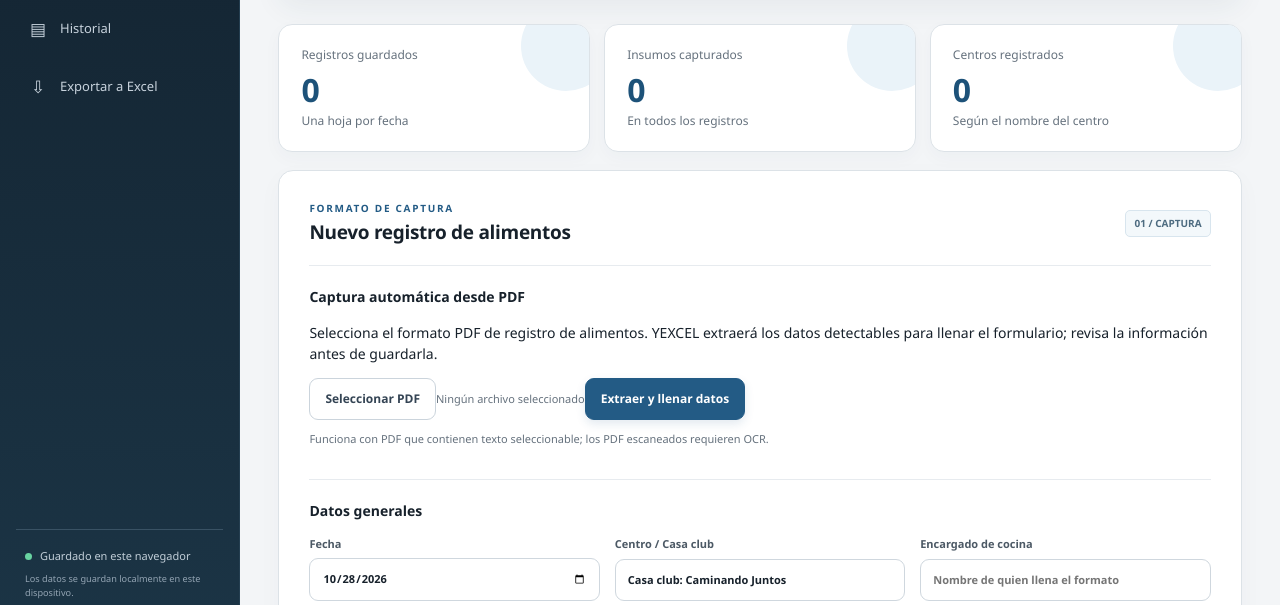
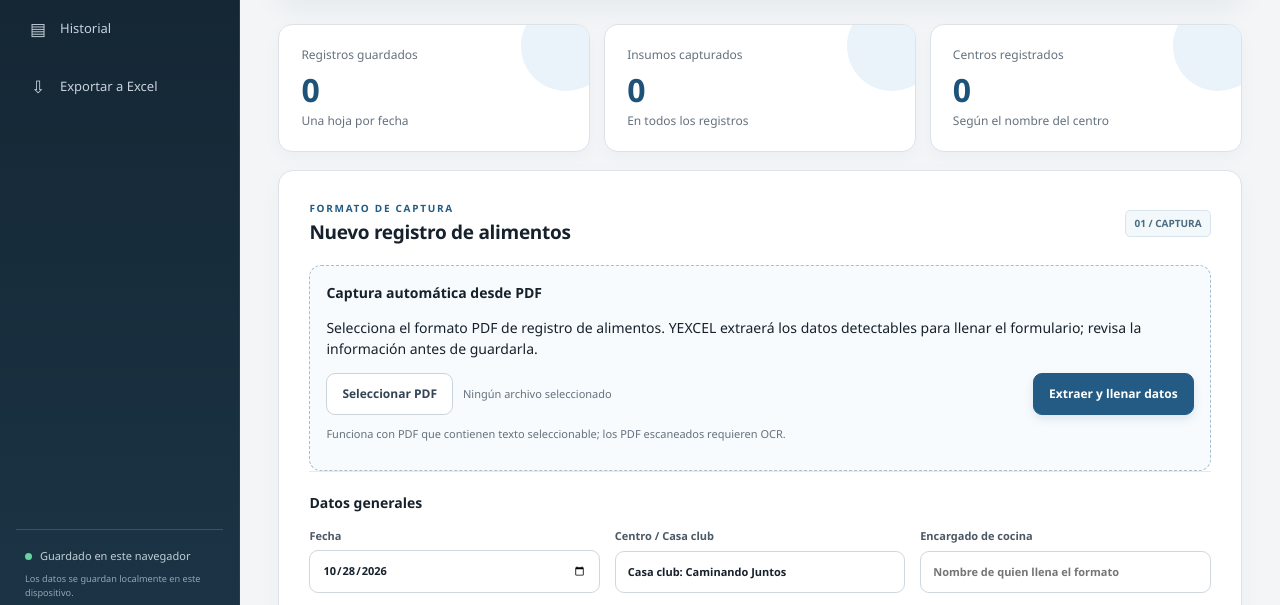
Before and after one commit to JEEM244/YEXCEL, a website with bundled scripts: page index.html in a window 1280 px wide. Shown: the part 173-778 px from the top of the page. Built offline with nearby package versions, Linux system fonts and the light colour scheme.

Commit message:
Style PDF import controls

```diff
--- a/css/food-log.css
+++ b/css/food-log.css
@@ -51,3 +51,11 @@
 .mobile-only{display:none}
 @media(min-width:1000px){.item-groups{grid-template-columns:repeat(2,minmax(0,1fr));align-items:start}.paper-table[data-category="abarrotes"]{grid-row:span 2}}
 @media(max-width:600px){.paper-columns{grid-template-columns:minmax(0,1fr) 62px 74px}.paper-columns span{padding:7px 5px}.paper-row{grid-template-columns:minmax(0,1fr) 62px 74px}.paper-row .line-description{padding:7px 5px;font-size:11px}.paper-row .quantity-cell .line-quantity{padding:7px 3px;font-size:11px}.paper-row .line-unit{font-size:10px}}
+
+/* Importación de registros desde PDF */
+.pdf-import-section{border:1px dashed #a9bdca;border-radius:12px;background:#f7fbfd;padding:16px}
+.pdf-import-section h3{margin-bottom:7px}
+.pdf-import-controls{display:flex;align-items:center;flex-wrap:wrap;gap:10px;margin-top:12px}
+.pdf-import-controls .small-note{flex:1 1 180px}
+#pdfImportStatus.error{color:#b42318}
+#parsePdf:disabled{opacity:.65;cursor:wait}
```
